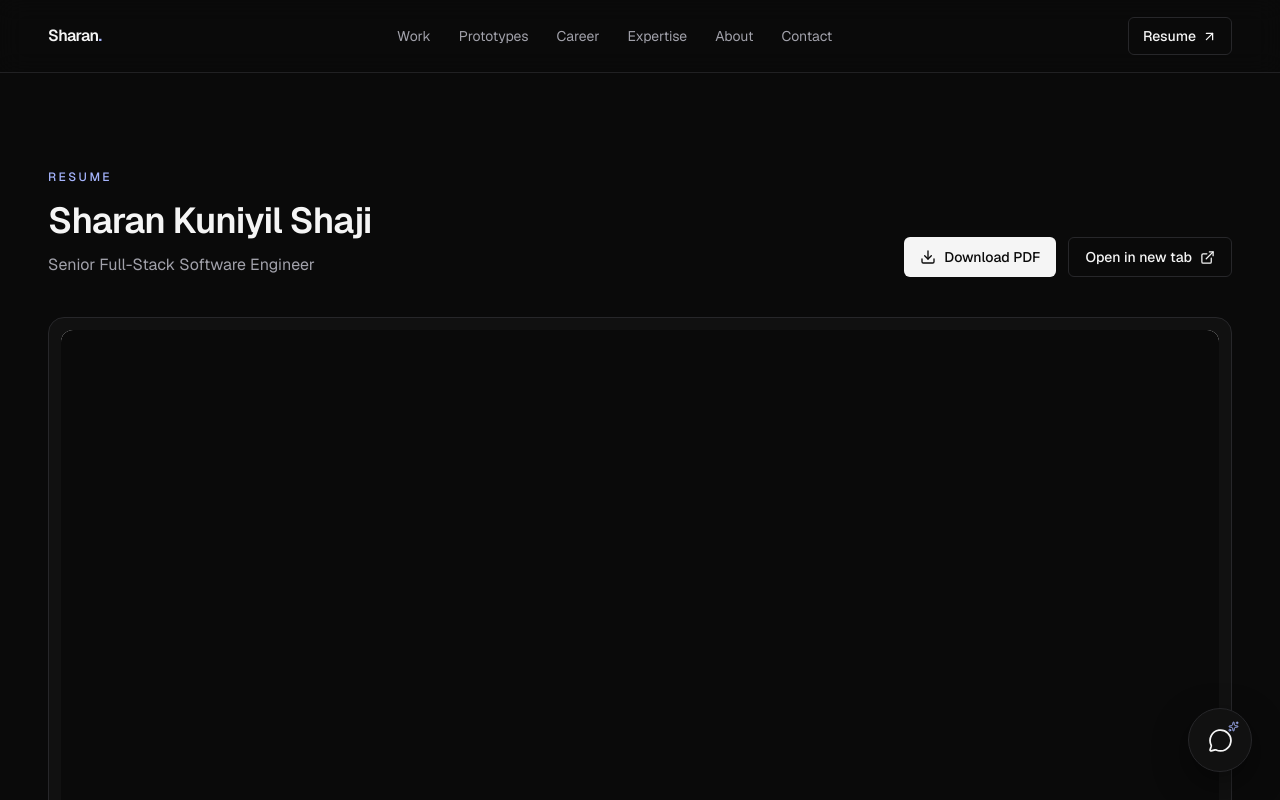
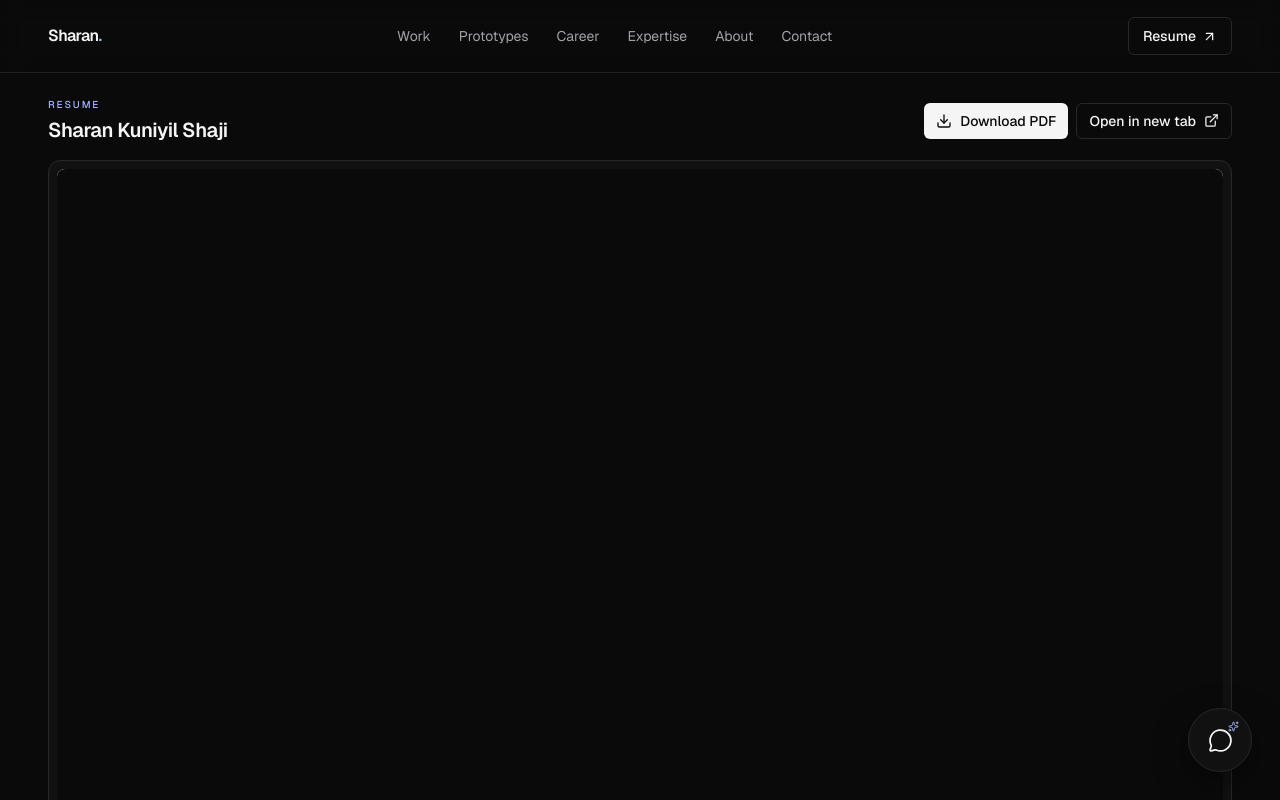
Before and after one commit to sharan-dev-ae/SharanPortfolio, a Next.js app: page /resume in a window 1280 px wide. Shown: the top 800 px of the page. Built offline with nearby package versions, Linux system fonts and the light colour scheme; no server answers.

Commit message:
fix: expand resume preview at 100 percent zoom

```diff
--- a/src/app/resume/page.tsx
+++ b/src/app/resume/page.tsx
@@ -7,47 +7,44 @@ export const metadata: Metadata = { title: "Resume" };
 
 export default function ResumePage() {
   return (
-    <main id="main-content">
-      <Container className="py-24">
-        <div className="flex flex-col justify-between gap-6 sm:flex-row sm:items-end">
-          <div>
-            <p className="text-accent text-xs font-medium tracking-[0.2em] uppercase">
+    <main id="main-content" className="min-h-[calc(100svh-4.5rem)]">
+      <Container className="flex min-h-[calc(100svh-4.5rem)] flex-col py-4 sm:py-6">
+        <div className="flex items-center justify-between gap-3">
+          <div className="min-w-0">
+            <p className="text-accent text-[10px] font-medium tracking-[0.18em] uppercase">
               Resume
             </p>
-            <h1 className="mt-4 text-3xl font-semibold tracking-tight sm:text-4xl">
+            <h1 className="mt-1 truncate text-lg font-semibold tracking-tight sm:text-xl">
               {siteConfig.developerName}
             </h1>
-            <p className="text-secondary mt-3">{siteConfig.role}</p>
           </div>
-          <div className="flex flex-wrap gap-3">
+          <div className="flex shrink-0 gap-2">
             <a
               href={siteConfig.resumeFilePath}
               download="Sharan-K-Shaji-Resume.pdf"
-              className="bg-foreground text-background inline-flex min-h-10 items-center gap-2 rounded-md px-4 py-2 text-sm font-medium"
+              aria-label="Download resume PDF"
+              className="bg-foreground text-background inline-flex h-9 items-center gap-2 rounded-md px-3 text-sm font-medium"
             >
-              <Download size={16} aria-hidden="true" /> Download PDF
+              <Download size={16} aria-hidden="true" /> <span className="hidden sm:inline">Download PDF</span>
             </a>
             <a
               href={siteConfig.resumeFilePath}
               target="_blank"
               rel="noopener noreferrer"
-              className="border-border hover:bg-surface inline-flex min-h-10 items-center gap-2 rounded-md border px-4 py-2 text-sm font-medium transition-colors"
+              aria-label="Open resume in a new tab"
+              className="border-border hover:bg-surface inline-flex h-9 items-center gap-2 rounded-md border px-3 text-sm font-medium transition-colors"
             >
-              Open in new tab <ExternalLink size={15} aria-hidden="true" />
+              <span className="hidden sm:inline">Open in new tab</span> <ExternalLink size={15} aria-hidden="true" />
             </a>
           </div>
         </div>
-        <div className="border-border bg-surface mt-10 overflow-hidden rounded-2xl border p-2 sm:p-3">
+        <div className="border-border bg-surface mt-4 flex flex-1 overflow-hidden rounded-xl border p-1.5 sm:p-2">
           <iframe
-            src={`${siteConfig.resumeFilePath}#view=FitH`}
+            src={`${siteConfig.resumeFilePath}#page=1&zoom=100`}
             title={`${siteConfig.developerName} resume`}
-            className="h-[72vh] min-h-[620px] w-full rounded-xl bg-white"
+            className="h-full min-h-[calc(100svh-9rem)] w-full rounded-lg bg-white"
           />
         </div>
-        <p className="text-secondary mt-4 text-xs">
-          If the preview does not load in your browser, use the download or open
-          button above.
-        </p>
       </Container>
     </main>
   );
```
